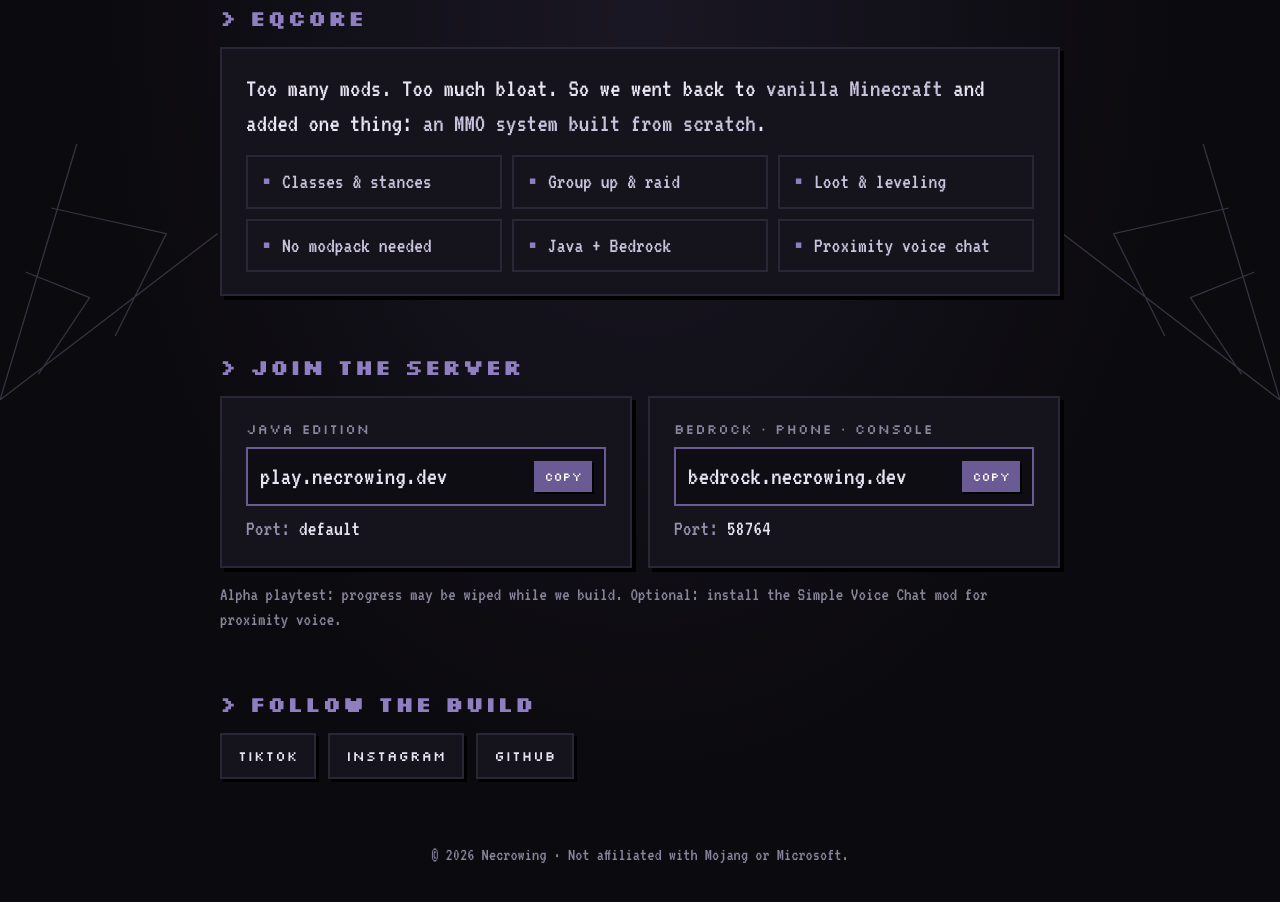
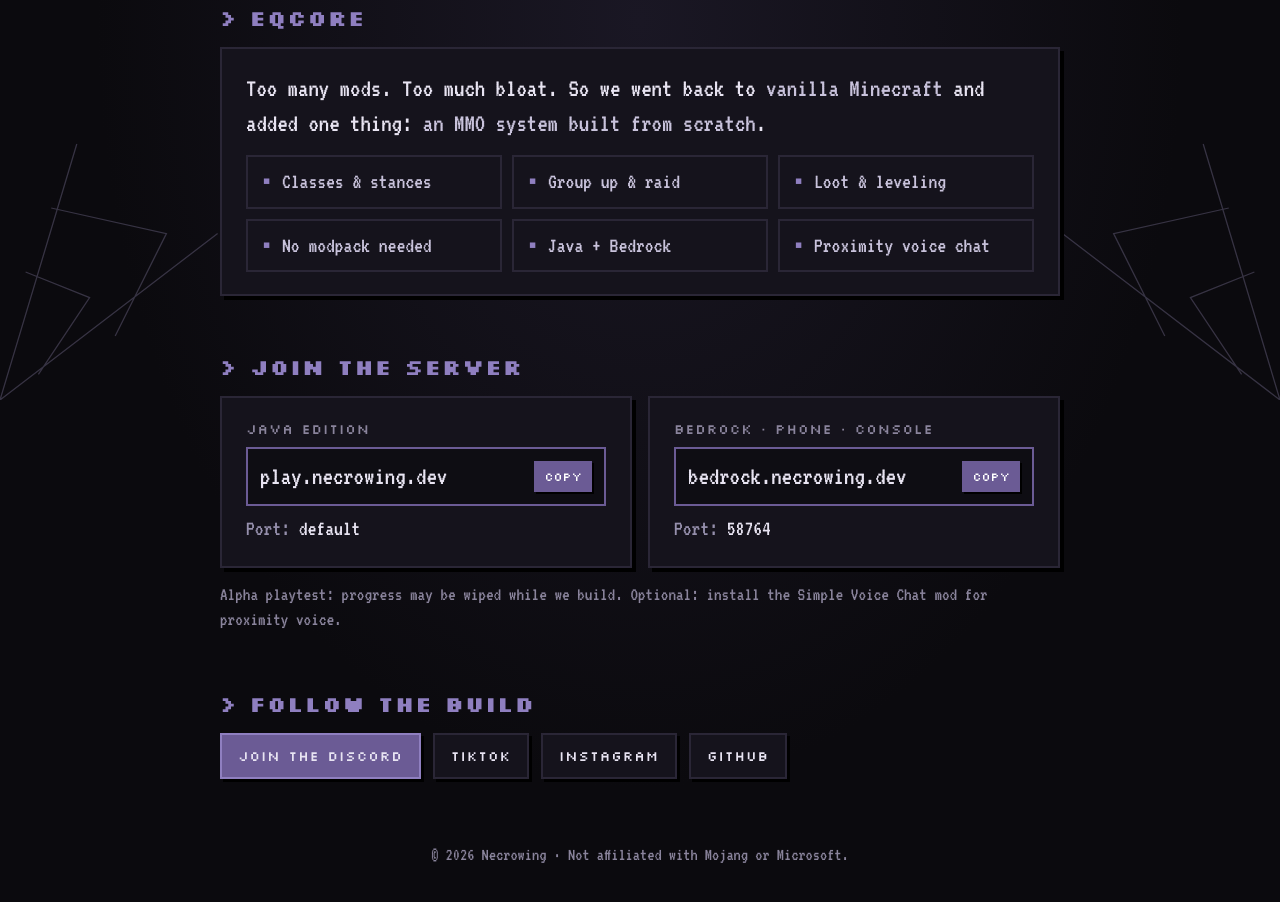
Before and after one commit to necrowing/necrowing.github.io, a plain HTML site: page index.html in a window 1280 px wide. Shown: the part 368-1270 px from the top of the page. Drawn offline with Linux system fonts and the light colour scheme.

Commit message:
Add Discord invite
Co-Authored-By: Claude Opus 5.5 <noreply@anthropic.com>
Claude-Session: https://claude.ai/code/session_017mWw9zuafvEEJXiVcFJUhx

```diff
--- a/index.html
+++ b/index.html
@@ -155,7 +155,7 @@
   <section aria-labelledby="follow">
     <h2 id="follow">&gt; FOLLOW THE BUILD</h2>
     <div class="links">
-      <a class="primary" id="discord" href="#" hidden>DISCORD</a>
+      <a class="primary" id="discord" href="https://discord.gg/XgcZg9ujkb" rel="noopener">JOIN THE DISCORD</a>
       <a href="https://www.tiktok.com/@necrowing" rel="noopener">TIKTOK</a>
       <a href="https://www.instagram.com/necrowing" rel="noopener">INSTAGRAM</a>
       <a href="https://github.com/necrowing" rel="noopener">GITHUB</a>
@@ -168,7 +168,7 @@
 </main>
 <script>
   // Set the Discord invite here; the button stays hidden until it's filled in.
-  const DISCORD_INVITE = "";
+  const DISCORD_INVITE = "https://discord.gg/XgcZg9ujkb";
   if (DISCORD_INVITE) { const d = document.getElementById("discord"); d.href = DISCORD_INVITE; d.hidden = false; }
   document.getElementById("yr").textContent = new Date().getFullYear();
   document.querySelectorAll("button.copy").forEach(b => b.addEventListener("click", async () => {
```
